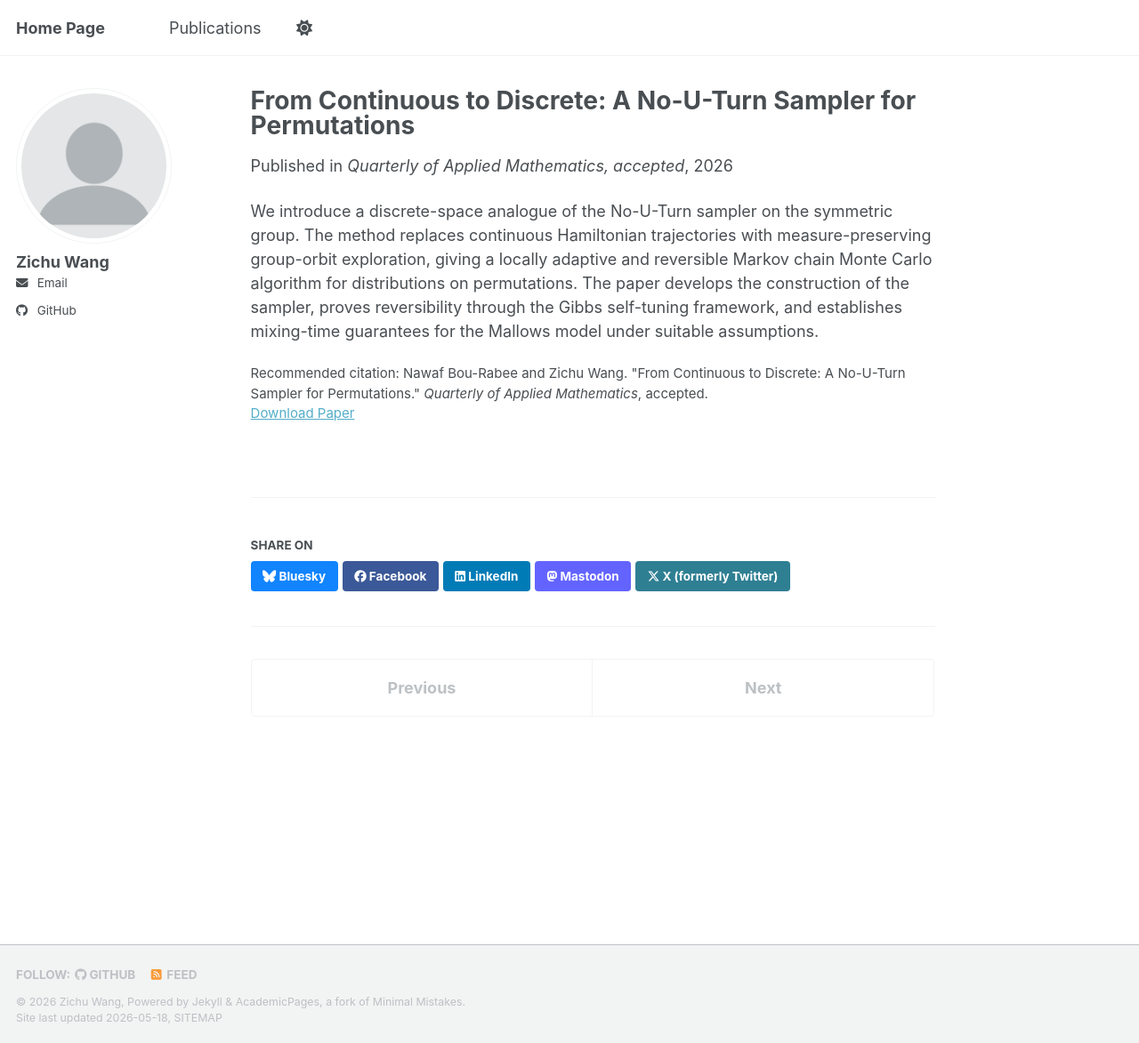
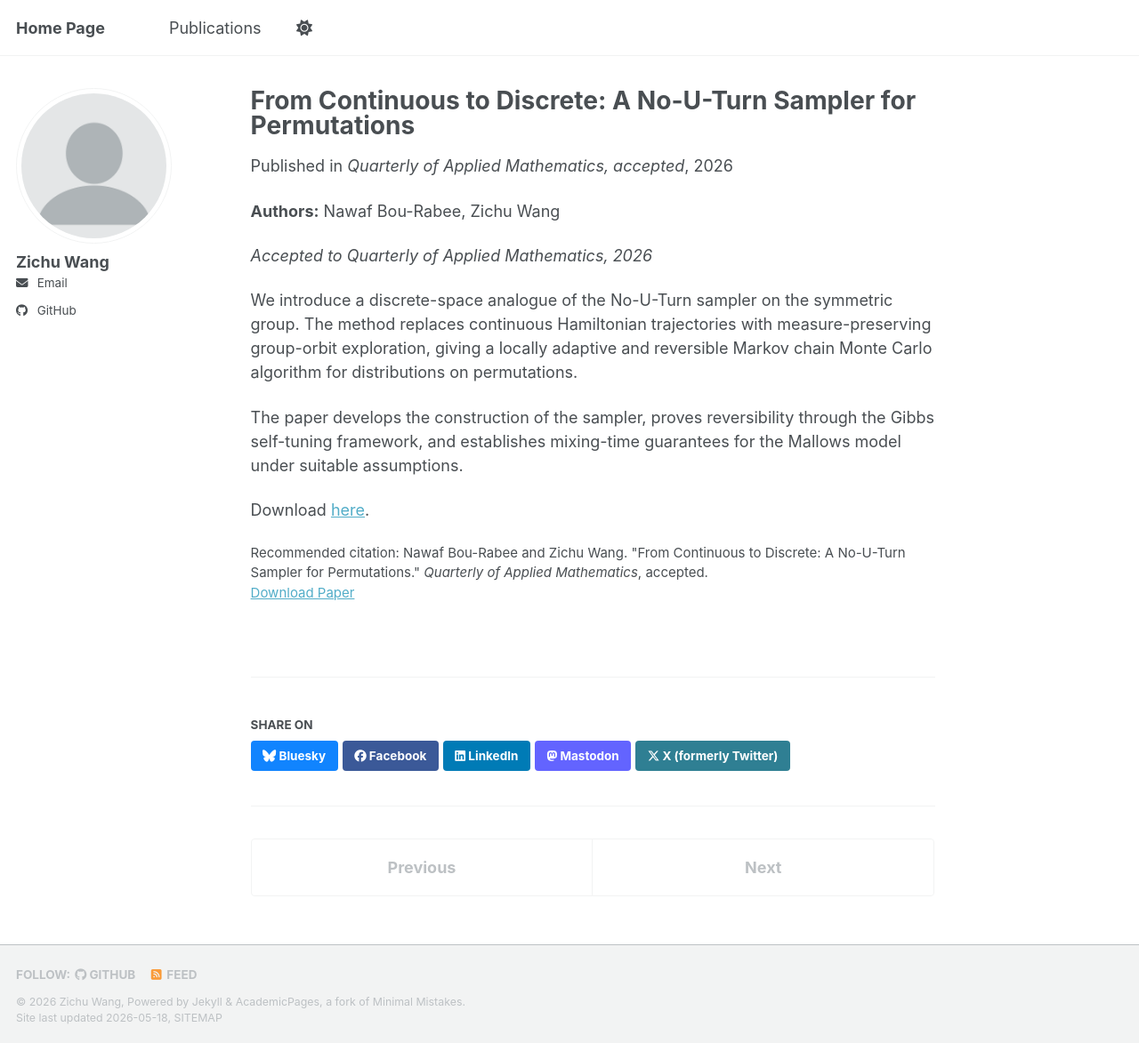
Before and after one commit to zw3409/zw3409.github.io, a Jekyll site: the page built from _publications/2026-01-11-no-u-turn-sampler-permutations.md, in a window 1280 px wide and 1173 px high. Shown: the whole window at 89% size. Built offline with Jekyll 4.4.1, drawn with Linux system fonts in a browser that asks for light colours; a script bundle is joined from its source files by our own code; library files that are not in the unit come from our copies.

Commit message:
Update 2026-01-11-no-u-turn-sampler-permutations.md

```diff
--- a/_publications/2026-01-11-no-u-turn-sampler-permutations.md
+++ b/_publications/2026-01-11-no-u-turn-sampler-permutations.md
@@ -3,11 +3,19 @@ title: "From Continuous to Discrete: A No-U-Turn Sampler for Permutations"
 collection: publications
 category: manuscripts
 permalink: /publication/2026-01-11-no-u-turn-sampler-permutations
-excerpt: 'We introduce a discrete-space analogue of the No-U-Turn sampler on the symmetric group, yielding a locally adaptive and reversible Markov chain Monte Carlo method for distributions on permutations.'
+excerpt: "We introduce a discrete-space analogue of the No-U-Turn sampler on the symmetric group, yielding a locally adaptive and reversible Markov chain Monte Carlo method for distributions on permutations."
 date: 2026-01-11
-venue: 'Quarterly of Applied Mathematics, accepted'
-paperurl: 'https://arxiv.org/pdf/2601.07045'
+venue: "Quarterly of Applied Mathematics, accepted"
+paperurl: "https://arxiv.org/pdf/2601.07045"
 citation: 'Nawaf Bou-Rabee and Zichu Wang. &quot;From Continuous to Discrete: A No-U-Turn Sampler for Permutations.&quot; <i>Quarterly of Applied Mathematics</i>, accepted.'
 ---
 
-We introduce a discrete-space analogue of the No-U-Turn sampler on the symmetric group. The method replaces continuous Hamiltonian trajectories with measure-preserving group-orbit exploration, giving a locally adaptive and reversible Markov chain Monte Carlo algorithm for distributions on permutations. The paper develops the construction of the sampler, proves reversibility through the Gibbs self-tuning framework, and establishes mixing-time guarantees for the Mallows model under suitable assumptions.
+**Authors:** Nawaf Bou-Rabee, Zichu Wang
+
+*Accepted to Quarterly of Applied Mathematics, 2026*
+
+We introduce a discrete-space analogue of the No-U-Turn sampler on the symmetric group. The method replaces continuous Hamiltonian trajectories with measure-preserving group-orbit exploration, giving a locally adaptive and reversible Markov chain Monte Carlo algorithm for distributions on permutations.
+
+The paper develops the construction of the sampler, proves reversibility through the Gibbs self-tuning framework, and establishes mixing-time guarantees for the Mallows model under suitable assumptions.
+
+Download [here](https://arxiv.org/pdf/2601.07045).
```
